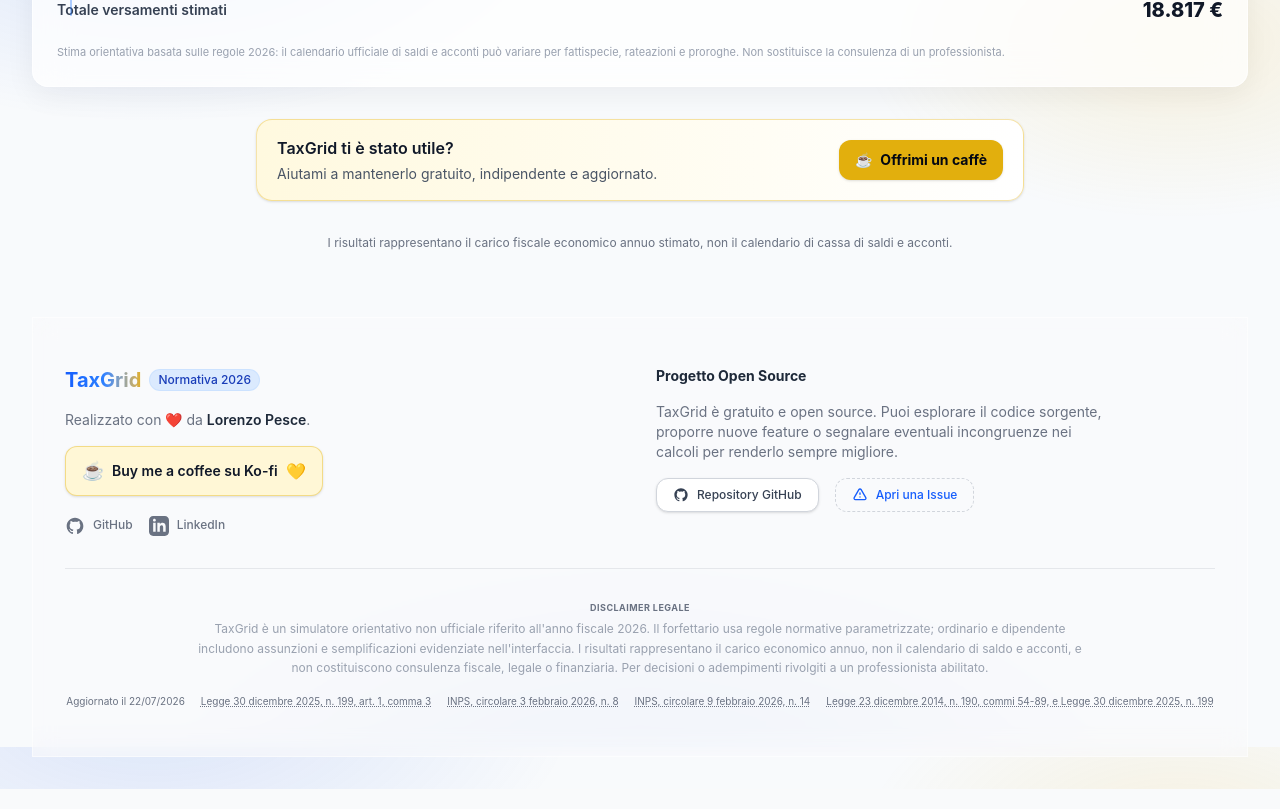
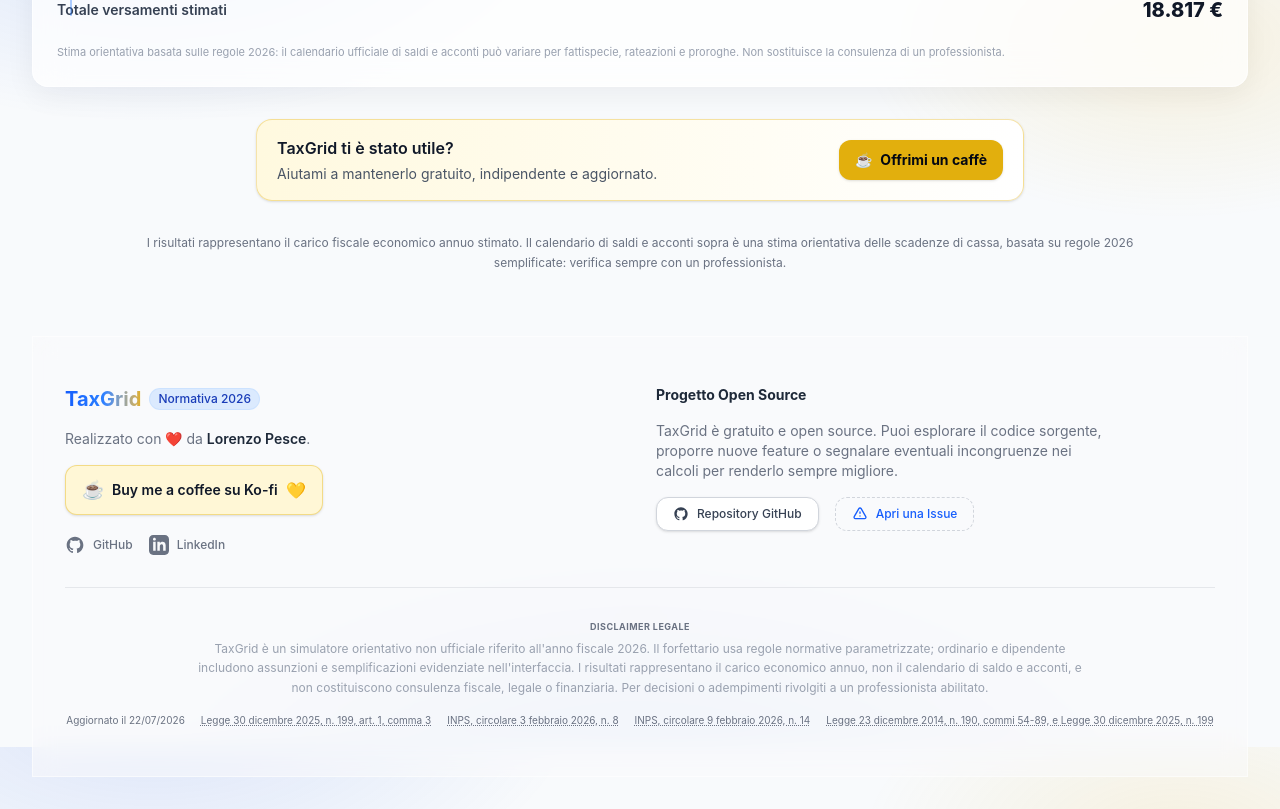
Before and after one commit to p-lorenzo/taxgrid, a Vue app: page / in a window 1280 px wide. Shown: the part 2453-3262 px from the top of the page. Built offline with nearby package versions, Linux system fonts and the light colour scheme.

Commit message:
fix(copy): update disclaimer to reflect the new deadlines timeline

```diff
--- a/src/App.vue
+++ b/src/App.vue
@@ -517,7 +517,7 @@ const openBreakdown = (regime: 'forfettario' | 'ordinario' | 'dipendente') => {
     <KoFiSupport />
 
     <p class="max-w-5xl mx-auto mt-8 text-center text-xs text-gray-500 dark:text-gray-400 leading-relaxed">
-      I risultati rappresentano il carico fiscale economico annuo stimato, non il calendario di cassa di saldi e acconti.
+      I risultati rappresentano il carico fiscale economico annuo stimato. Il calendario di saldi e acconti sopra è una stima orientativa delle scadenze di cassa, basata su regole 2026 semplificate: verifica sempre con un professionista.
     </p>
 
     <Footer />
```
